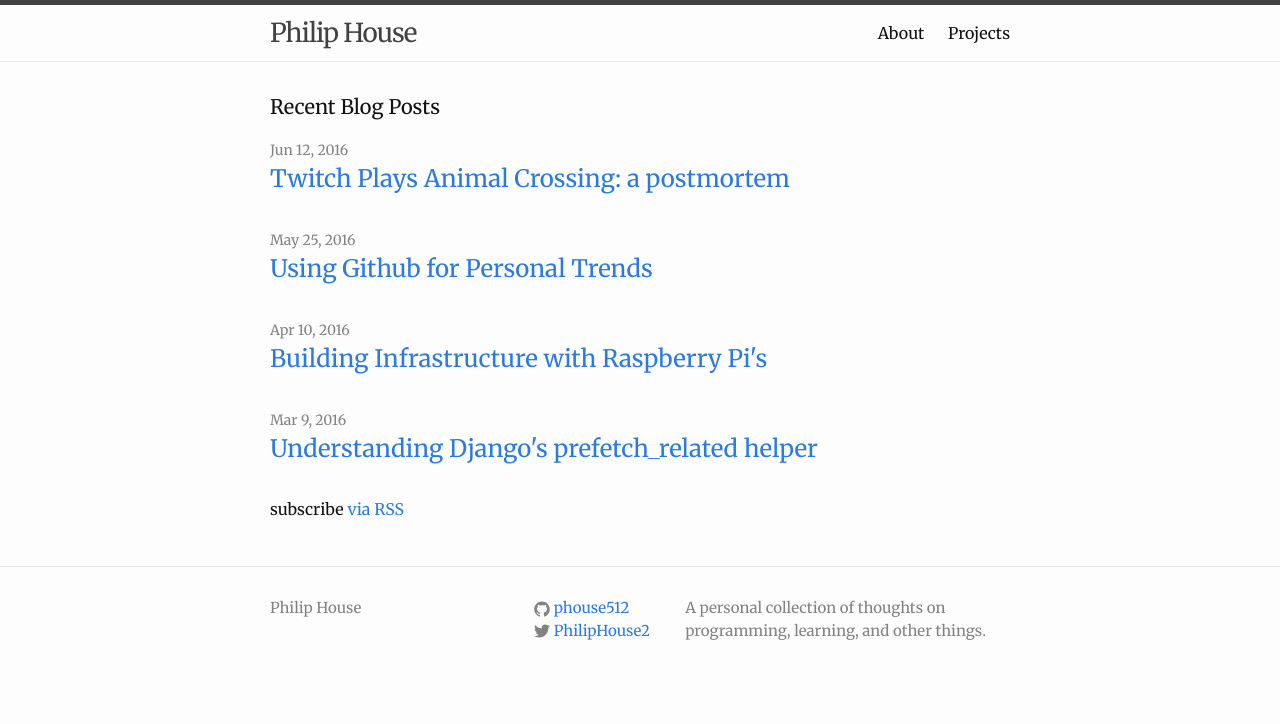
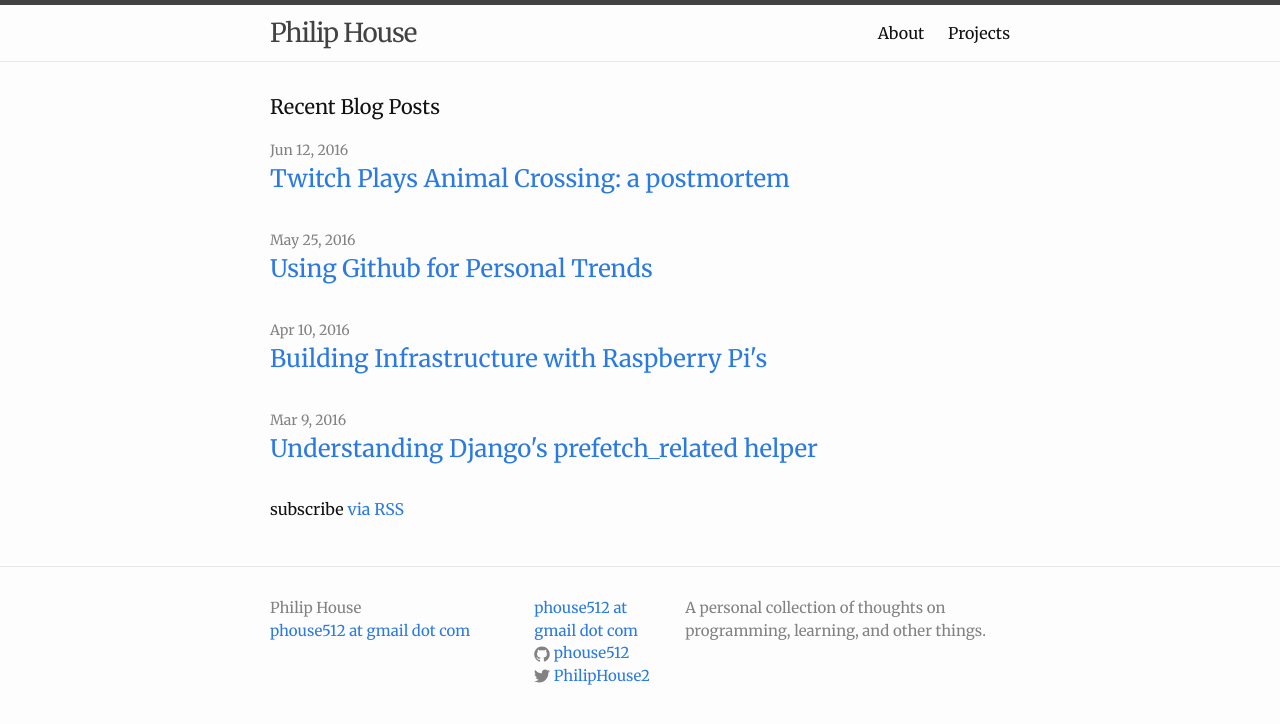
Before and after one commit to phouse512/blog, a Jekyll site: the page built from index.html, in a window 1280 px wide. Shown: the top 724 px of the page. Built offline with Jekyll 4.4.1, drawn with Linux system fonts in a browser that asks for light colours; comment, search, counter and statistics services are not loaded.

Commit message:
added email

```diff
--- a/_config.yml
+++ b/_config.yml
@@ -7,7 +7,7 @@
 
 # Site settings
 title: Philip House
-email:
+email: phouse512 at gmail dot com
 description: "A personal collection of thoughts on programming, learning, and other things."
 baseurl: "" # the subpath of your site, e.g. /blog
 url: "http://phizzle.space" # the base hostname & protocol for your site
--- a/_includes/footer.html
+++ b/_includes/footer.html
@@ -14,6 +14,11 @@
 
       <div class="footer-col footer-col-2">
         <ul class="social-media-list">
+          {% if site.email %}
+          <li>
+            <a><span class="email">{{ site.email }}</span></a>
+          </li>
+          {% endif %}
           {% if site.github_username %}
           <li>
             {% include icon-github.html username=site.github_username %}
```
